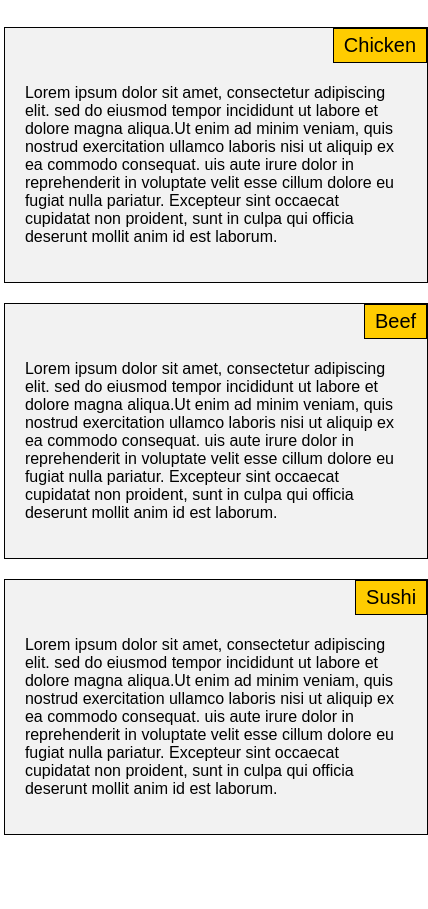
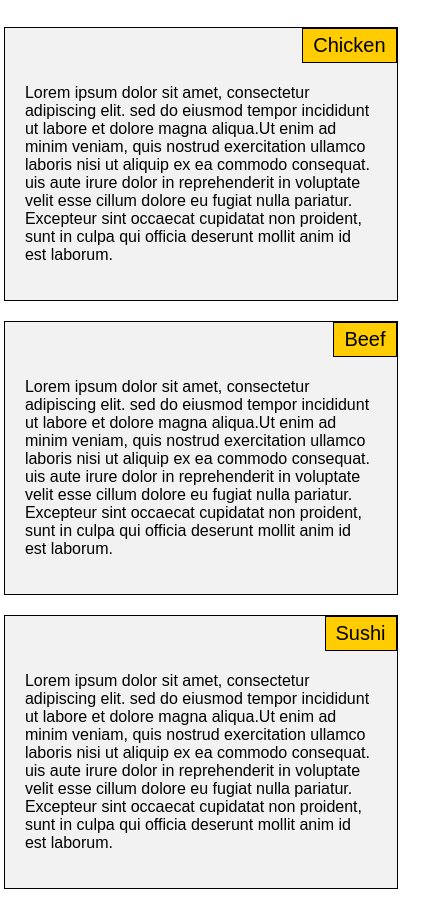
Before and after one commit to Billliang1311/mod2_solution, a plain HTML site: page index.html in a window 390 px wide. Shown: the part 65-974 px from the top of the page, 428 px wide, since content can reach past the window. Before the commit the page ends 920 px from the top, so only its background shows below. Drawn offline with Linux system fonts and the light colour scheme.

Commit message:
Update styles.css

```diff
--- a/CSS/styles.css
+++ b/CSS/styles.css
@@ -39,11 +39,11 @@ h1 {
 /* Tablet view: less than 767 */
 @media (max-width: 767px) {
   .section {
-        width: 100%;
+    width: 92%;
   }
 }
 
-/* Phone view: 768px - 991px */
+/* Tablet view: 768px - 991px */
 @media (min-width: 768px) and (max-width: 991px) {
   .section {
     width: 40%;
```
Lines whose indentation alone changed are shown as unchanged.
